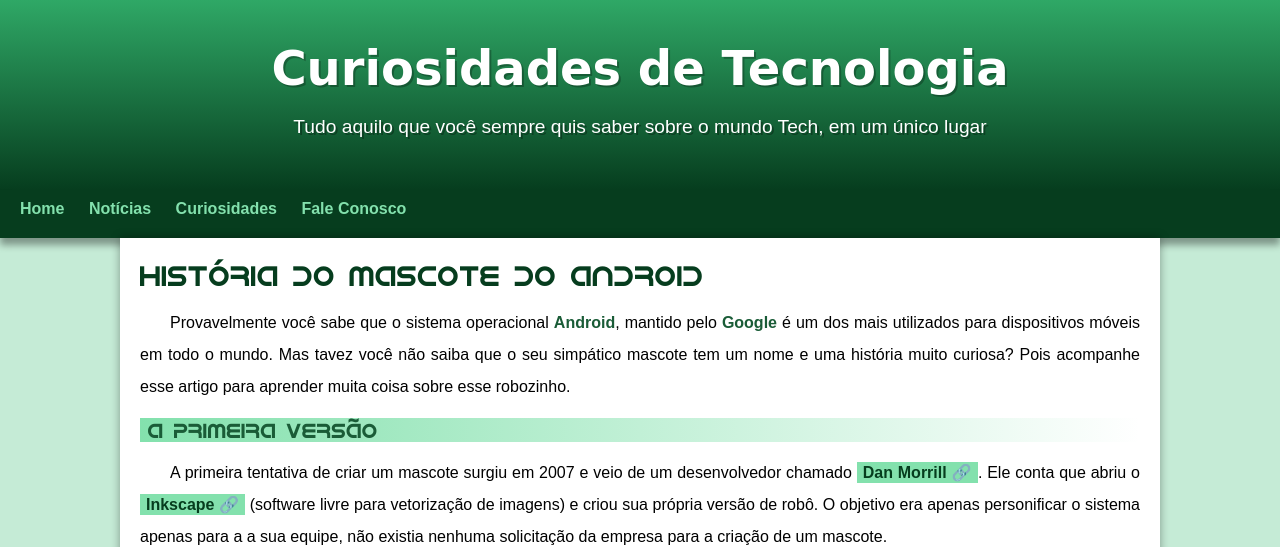
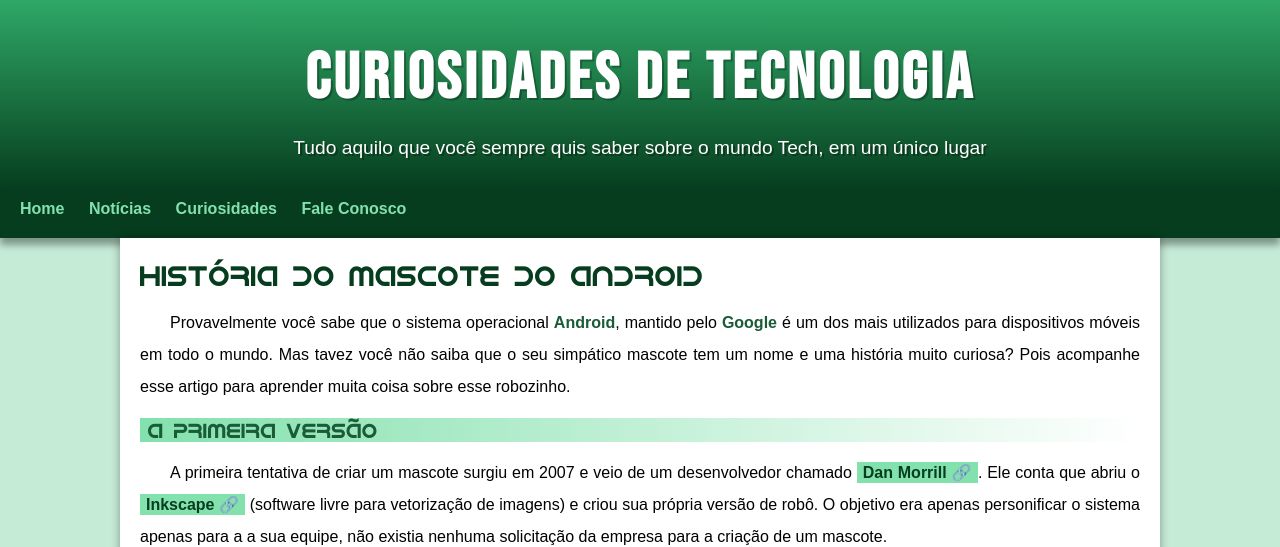
Before and after one commit to eduardobastier/android_site, a plain HTML site: page index.html in a window 1280 px wide. Shown: the top 547 px of the page. Drawn offline with Linux system fonts and the light colour scheme.

Commit message:
Correção de fonte

```diff
--- a/style/style.css
+++ b/style/style.css
@@ -1,4 +1,6 @@
 @charset "UTF-8";
+
+@import url('https://fonts.googleapis.com/css2?family=Bebas+Neue&display=swap');
 
 @font-face {
     font-family: 'Android';
@@ -16,7 +18,7 @@
     --cor5: #063D1E;
 
     --font-padrao: Arial, Verdana, Helvetica, sans-serif;
-    --font-destaque: 'Bebas Heue', cursive;
+    --font-destaque: 'Bebas Neue', cursive;
     --font-android: 'Android', cursive;
 }
 
@@ -45,7 +47,8 @@ header {
 header > h1 {
     color: white;
     font-family: var(--font-destaque);
-    font-size: 3em;
+    font-size: 4em;
+    letter-spacing: 3.5px;
     margin-bottom: 20px;
     text-shadow: 2px 2px 0px rgba(0, 0, 0, 0.267);
 }
```
